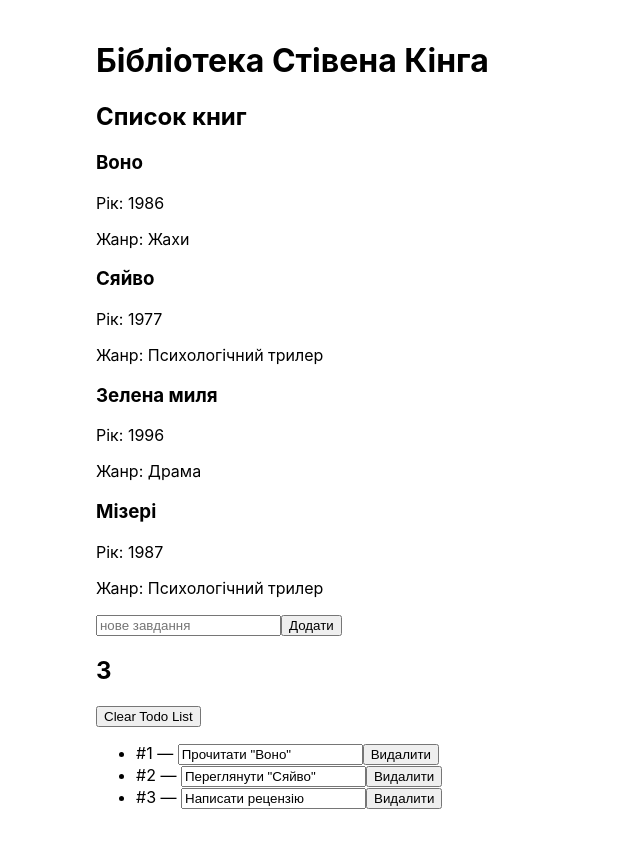
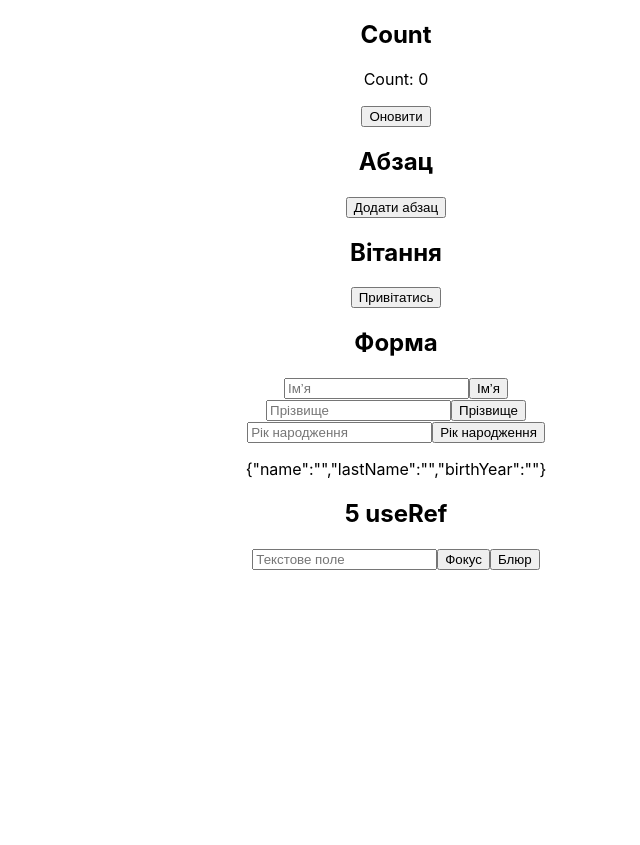
Before and after one commit to elena1964synyshyn/homework-react-1, a React (Create React App) app: page / in a window 1280 px wide. Shown: the whole page, without its empty margins (244-884 px from the left). After the commit the page ends 800 px from the top, so only its background shows below. Built offline with nearby package versions, Linux system fonts and the light colour scheme.

Commit message:
add files js and update js

```diff
--- a/src/App.js
+++ b/src/App.js
@@ -1,14 +1,30 @@
-import React from 'react';
+// import React from 'react';
 import './App.css';
-import BookList from './Components/BookList';
-import TodoList from './Components/TodoList';
+import UseEffectComponent from './Components/UseEffectComponent';
+import UseLayoutEffectComponent from './Components/UseLayoutEffectComponent';
+import UseStateComponent from './Components/UseStateComponent';
+import UseReducerComponent from './Components/UseReducerComponent';
+import UseRefComponent from './Components/UseRefComponent';
+
+// import BookList from './Components/BookList';
+// import TodoList from './Components/TodoList';
 
 function App() {
+  // return (
+  //   <div style={{ maxWidth: '600px', margin: '0 auto', padding: '20px' }}>
+  //     <h1>Бібліотека Стівена Кінга</h1>
+  //     <BookList />
+  //     <TodoList />
+  //   </div>
+  // );
+
   return (
-    <div style={{ maxWidth: '600px', margin: '0 auto', padding: '20px' }}>
-      <h1>Бібліотека Стівена Кінга</h1>
-      <BookList />
-      <TodoList />
+    <div className="App">
+      <UseEffectComponent />
+      <UseLayoutEffectComponent />
+      <UseStateComponent />
+      <UseReducerComponent />
+      <UseRefComponent />
     </div>
   );
 }
--- a/src/Components/BookCard.js
+++ b/src/Components/BookCard.js
@@ -1,13 +1,13 @@
-import React from 'react';
+// import React from 'react';
 
-const BookCard = ({ title, year, genre }) => {
-  return (
-    <div className="BookCard">
-      <h3> {title}</h3>
-      <p> Рік: {year}</p>
-      <p> Жанр: {genre}</p>
-    </div>
-  );
-};
+// const BookCard = ({ title, year, genre }) => {
+//   return (
+//     <div className="BookCard">
+//       <h3> {title}</h3>
+//       <p> Рік: {year}</p>
+//       <p> Жанр: {genre}</p>
+//     </div>
+//   );
+// };
 
-export default BookCard;
+// export default BookCard;
--- a/src/Components/BookList.js
+++ b/src/Components/BookList.js
@@ -1,32 +1,32 @@
-import React, { Component } from 'react';
-import BookCard from './BookCard';
+// import React, { Component } from 'react';
+// import BookCard from './BookCard';
 
-class BookList extends Component {
-  constructor(props) {
-    super(props);
-    this.books = [
-      { id: 1, title: 'Воно', year: 1986, genre: 'Жахи' },
-      { id: 2, title: 'Сяйво', year: 1977, genre: 'Психологічний трилер' },
-      { id: 3, title: 'Зелена миля', year: 1996, genre: 'Драма' },
-      { id: 4, title: 'Мізері', year: 1987, genre: 'Психологічний трилер' },
-    ];
-  }
+// class BookList extends Component {
+//   constructor(props) {
+//     super(props);
+//     this.books = [
+//       { id: 1, title: 'Воно', year: 1986, genre: 'Жахи' },
+//       { id: 2, title: 'Сяйво', year: 1977, genre: 'Психологічний трилер' },
+//       { id: 3, title: 'Зелена миля', year: 1996, genre: 'Драма' },
+//       { id: 4, title: 'Мізері', year: 1987, genre: 'Психологічний трилер' },
+//     ];
+//   }
 
-  render() {
-    return (
-      <div>
-        <h2>Список книг</h2>
-        {this.books.map(book => (
-          <BookCard
-            key={book.id}
-            title={book.title}
-            year={book.year}
-            genre={book.genre}
-          />
-        ))}
-      </div>
-    );
-  }
-}
+//   render() {
+//     return (
+//       <div>
+//         <h2>Список книг</h2>
+//         {this.books.map(book => (
+//           <BookCard
+//             key={book.id}
+//             title={book.title}
+//             year={book.year}
+//             genre={book.genre}
+//           />
+//         ))}
+//       </div>
+//     );
+//   }
+// }
 
-export default BookList;
+// export default BookList;
--- a/src/Components/TodoInput.js
+++ b/src/Components/TodoInput.js
@@ -1,11 +1,46 @@
+// // import { useState } from 'react';
+
+// // const TodoInput = ({ onAdd }) => {
+// //   const [input, setInput] = useState('');
+
+// //   const onChangeHandler = e => {
+// //     setInput(e.target.value);
+// //   };
+
+// //   const onClickHandler = () => {
+// //     if (!input.trim()) return;
+// //     onAdd(input);
+// //     setInput('');
+// //   };
+
+// //   const onEnterHandler = e => {
+// //     if (e.key === 'Enter') {
+// //       if (!input.trim()) return;
+// //       onAdd(input);
+// //       setInput('');
+// //     }
+// //   };
+
+// //   return (
+// //     <>
+// //       <input
+// //         onKeyDown={onEnterHandler}
+// //         onChange={onChangeHandler}
+// //         value={input}
+// //       />
+// //       <button onClick={onClickHandler}>add new element</button>
+// //     </>
+// //   );
+// // };
+
+// // export default TodoInput;
+
+// // Д/З №4----------------------------
+
 // import { useState } from 'react';
 
 // const TodoInput = ({ onAdd }) => {
 //   const [input, setInput] = useState('');
-
-//   const onChangeHandler = e => {
-//     setInput(e.target.value);
-//   };
 
 //   const onClickHandler = () => {
 //     if (!input.trim()) return;
@@ -14,55 +49,20 @@
 //   };
 
 //   const onEnterHandler = e => {
-//     if (e.key === 'Enter') {
-//       if (!input.trim()) return;
-//       onAdd(input);
-//       setInput('');
-//     }
+//     if (e.key === 'Enter') onClickHandler();
 //   };
 
 //   return (
 //     <>
 //       <input
 //         onKeyDown={onEnterHandler}
-//         onChange={onChangeHandler}
+//         onChange={e => setInput(e.target.value)}
 //         value={input}
+//         placeholder="нове завдання"
 //       />
-//       <button onClick={onClickHandler}>add new element</button>
+//       <button onClick={onClickHandler}>Додати</button>
 //     </>
 //   );
 // };
 
 // export default TodoInput;
-
-// Д/З №4----------------------------
-
-import { useState } from 'react';
-
-const TodoInput = ({ onAdd }) => {
-  const [input, setInput] = useState('');
-
-  const onClickHandler = () => {
-    if (!input.trim()) return;
-    onAdd(input);
-    setInput('');
-  };
-
-  const onEnterHandler = e => {
-    if (e.key === 'Enter') onClickHandler();
-  };
-
-  return (
-    <>
-      <input
-        onKeyDown={onEnterHandler}
-        onChange={e => setInput(e.target.value)}
-        value={input}
-        placeholder="нове завдання"
-      />
-      <button onClick={onClickHandler}>Додати</button>
-    </>
-  );
-};
-
-export default TodoInput;
--- a/src/Components/TodoList.js
+++ b/src/Components/TodoList.js
@@ -37,59 +37,59 @@
 
 // Д/З № 4---------------------
 
-import { Component } from 'react';
-import TodoInput from './TodoInput';
+// import { Component } from 'react';
+// import TodoInput from './TodoInput';
 
-class TodoList extends Component {
-  constructor(props) {
-    super(props);
-    this.state = {
-      todos: JSON.parse(localStorage.getItem('todos')) || [
-        { id: 1, name: 'Прочитати "Воно"' },
-        { id: 2, name: 'Переглянути "Сяйво"' },
-        { id: 3, name: 'Написати рецензію' },
-      ],
-    };
-  }
+// class TodoList extends Component {
+//   constructor(props) {
+//     super(props);
+//     this.state = {
+//       todos: JSON.parse(localStorage.getItem('todos')) || [
+//         { id: 1, name: 'Прочитати "Воно"' },
+//         { id: 2, name: 'Переглянути "Сяйво"' },
+//         { id: 3, name: 'Написати рецензію' },
+//       ],
+//     };
+//   }
 
-  onAddHandler = name => {
-    const newTodo = { id: Date.now(), name };
-    const updatedTodos = [...this.state.todos, newTodo];
-    this.setState({ todos: updatedTodos });
-    localStorage.setItem('todos', JSON.stringify(updatedTodos));
-  };
+//   onAddHandler = name => {
+//     const newTodo = { id: Date.now(), name };
+//     const updatedTodos = [...this.state.todos, newTodo];
+//     this.setState({ todos: updatedTodos });
+//     localStorage.setItem('todos', JSON.stringify(updatedTodos));
+//   };
 
-  onDeleteHandler = id => {
-    const updatedTodos = this.state.todos.filter(todo => todo.id !== id);
-    this.setState({ todos: updatedTodos });
-    localStorage.setItem('todos', JSON.stringify(updatedTodos));
-  };
+//   onDeleteHandler = id => {
+//     const updatedTodos = this.state.todos.filter(todo => todo.id !== id);
+//     this.setState({ todos: updatedTodos });
+//     localStorage.setItem('todos', JSON.stringify(updatedTodos));
+//   };
 
-  clearTodos = () => {
-    this.setState({ todos: [] });
-    localStorage.removeItem('todos');
-  };
+//   clearTodos = () => {
+//     this.setState({ todos: [] });
+//     localStorage.removeItem('todos');
+//   };
 
-  render() {
-    const { todos } = this.state;
-    return (
-      <>
-        <TodoInput onAdd={this.onAddHandler} />
-        <h2>{todos.length}</h2>
-        <button onClick={this.clearTodos}>Clear Todo List</button>
-        <ul>
-          {todos.map(todo => (
-            <li key={todo.id}>
-              #{todo.id} — <input type="text" value={todo.name} readOnly />
-              <button onClick={() => this.onDeleteHandler(todo.id)}>
-                Видалити
-              </button>
-            </li>
-          ))}
-        </ul>
-      </>
-    );
-  }
-}
+//   render() {
+//     const { todos } = this.state;
+//     return (
+//       <>
+//         <TodoInput onAdd={this.onAddHandler} />
+//         <h2>{todos.length}</h2>
+//         <button onClick={this.clearTodos}>Clear Todo List</button>
+//         <ul>
+//           {todos.map(todo => (
+//             <li key={todo.id}>
+//               #{todo.id} — <input type="text" value={todo.name} readOnly />
+//               <button onClick={() => this.onDeleteHandler(todo.id)}>
+//                 Видалити
+//               </button>
+//             </li>
+//           ))}
+//         </ul>
+//       </>
+//     );
+//   }
+// }
 
-export default TodoList;
+// export default TodoList;
--- /dev/null
+++ b/src/Components/UseEffectComponent.js
@@ -0,0 +1,19 @@
+import { useEffect, useState } from 'react';
+
+function UseEffectComponent() {
+  const [count, setCount] = useState(0);
+
+  useEffect(() => {
+    console.log('useEffect , count:', count);
+  });
+
+  return (
+    <div>
+      <h2>Count</h2>
+      <p>Count: {count}</p>
+      <button onClick={() => setCount(count + 1)}>Оновити</button>
+    </div>
+  );
+}
+
+export default UseEffectComponent;
--- /dev/null
+++ b/src/Components/UseLayoutEffectComponent.js
@@ -0,0 +1,24 @@
+import { useLayoutEffect, useRef, useState } from 'react';
+
+function UseLayoutEffectComponent() {
+  const containerRef = useRef();
+  const [clicked, setClicked] = useState(false);
+
+  useLayoutEffect(() => {
+    if (clicked) {
+      const p = document.createElement('p');
+      p.textContent = 'Новий абзац!';
+      containerRef.current.appendChild(p);
+      setClicked(false);
+    }
+  }, [clicked]);
+
+  return (
+    <div ref={containerRef}>
+      <h2>Абзац</h2>
+      <button onClick={() => setClicked(true)}>Додати абзац</button>
+    </div>
+  );
+}
+
+export default UseLayoutEffectComponent;
--- /dev/null
+++ b/src/Components/UseReducerComponent.js
@@ -0,0 +1,67 @@
+import { useReducer, useState } from 'react';
+
+const initialState = { name: '', lastName: '', birthYear: '' };
+
+const reducer = (state, action) => {
+  switch (action.type) {
+    case 'name':
+      return { ...state, name: action.payload };
+    case 'lastName':
+      return { ...state, lastName: action.payload };
+    case 'birthYear':
+      return { ...state, birthYear: action.payload };
+    default:
+      return state;
+  }
+};
+
+function UseReducerComponent() {
+  const [state, dispatch] = useReducer(reducer, initialState);
+  const [inputs, setInputs] = useState({
+    name: '',
+    lastName: '',
+    birthYear: '',
+  });
+
+  return (
+    <div>
+      <h2>Форма</h2>
+      <input
+        value={inputs.name}
+        onChange={e => setInputs({ ...inputs, name: e.target.value })}
+        placeholder="Імʼя"
+      />
+      <button onClick={() => dispatch({ type: 'name', payload: inputs.name })}>
+        Імʼя
+      </button>
+      <br />
+      <input
+        value={inputs.lastName}
+        onChange={e => setInputs({ ...inputs, lastName: e.target.value })}
+        placeholder="Прізвище"
+      />
+      <button
+        onClick={() => dispatch({ type: 'lastName', payload: inputs.lastName })}
+      >
+        Прізвище
+      </button>
+      <br />
+      <input
+        value={inputs.birthYear}
+        onChange={e => setInputs({ ...inputs, birthYear: e.target.value })}
+        placeholder="Рік народження"
+      />
+      <button
+        onClick={() =>
+          dispatch({ type: 'birthYear', payload: inputs.birthYear })
+        }
+      >
+        Рік народження
+      </button>
+      <br />
+      <p>{JSON.stringify(state)}</p>
+    </div>
+  );
+}
+
+export default UseReducerComponent;
--- /dev/null
+++ b/src/Components/UseRefComponent.js
@@ -0,0 +1,16 @@
+import { useRef } from 'react';
+
+function UseRefComponent() {
+  const inputRef = useRef();
+
+  return (
+    <div>
+      <h2>5 useRef</h2>
+      <input ref={inputRef} placeholder="Текстове поле" />
+      <button onClick={() => inputRef.current.focus()}>Фокус</button>
+      <button onClick={() => inputRef.current.blur()}>Блюр</button>
+    </div>
+  );
+}
+
+export default UseRefComponent;
--- /dev/null
+++ b/src/Components/UseStateComponent.js
@@ -0,0 +1,22 @@
+import { useState } from 'react';
+
+const names = ['Alice', 'Bob', 'Charlie', 'Diana', 'Evan'];
+
+function UseStateComponent() {
+  const [message, setMessage] = useState('');
+
+  const handleClick = () => {
+    const randomName = names[Math.floor(Math.random() * names.length)];
+    setMessage(`Hello ${randomName}`);
+  };
+
+  return (
+    <div>
+      <h2>Вітання</h2>
+      <p>{message}</p>
+      <button onClick={handleClick}>Привітатись</button>
+    </div>
+  );
+}
+
+export default UseStateComponent;
```
Also changed, not shown: public/index.html (+5 -5 lines).
